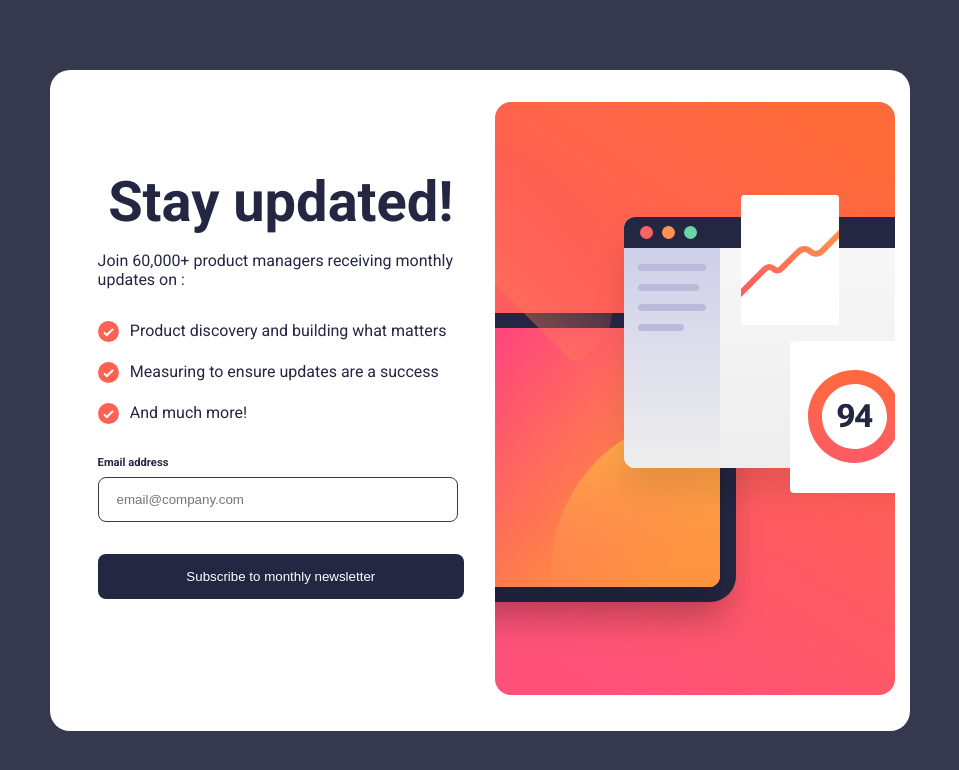
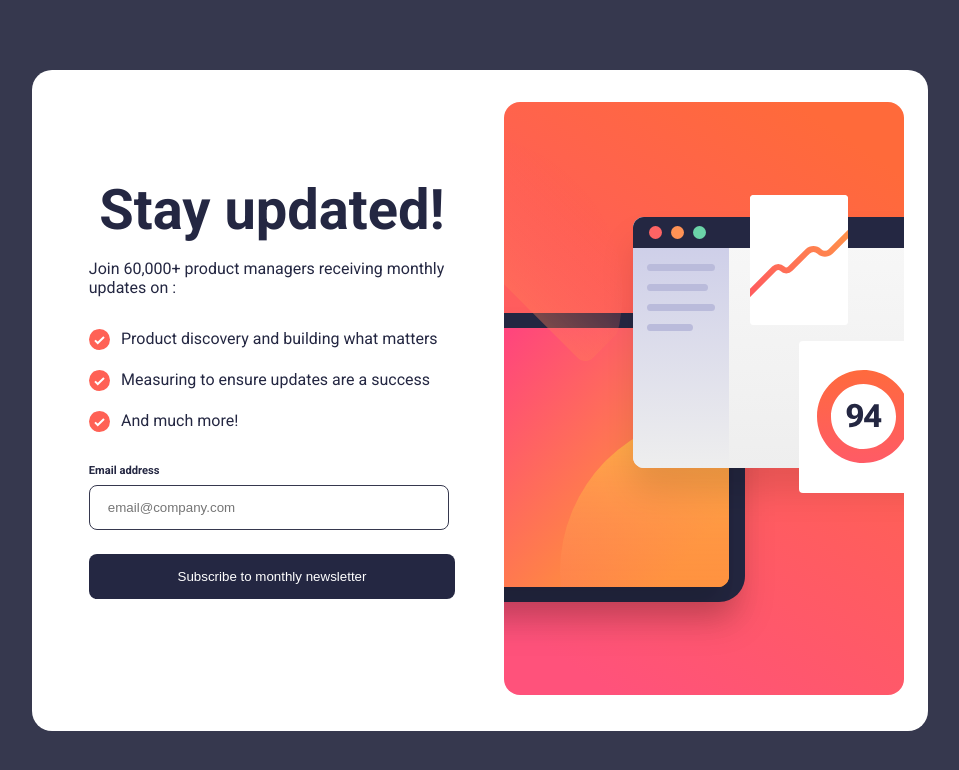
Before and after one commit to Phoenix24-2/phoenix24-2.github.io, a React (Vite) app: page / in a window 1280 px wide. Shown: the top 770 px of the page, without its empty margins (160-1119 px from the left). Built offline with nearby package versions, Linux system fonts and the light colour scheme.

Commit message:
Second Commit, Add Error UI/Logic using React Hook Form, Add Hook Form DevTools

```diff
--- a/package.json
+++ b/package.json
@@ -10,11 +10,14 @@
     "preview": "vite preview"
   },
   "dependencies": {
+    "@hookform/error-message": "^2.0.1",
     "react": "^18.2.0",
     "react-dom": "^18.2.0",
+    "react-hook-form": "^7.45.2",
     "vite-plugin-svgr": "^3.2.0"
   },
   "devDependencies": {
+    "@hookform/devtools": "^4.3.1",
     "@types/react": "^18.2.15",
     "@types/react-dom": "^18.2.7",
     "@typescript-eslint/eslint-plugin": "^6.0.0",
--- a/src/App.css
+++ b/src/App.css
@@ -57,7 +57,7 @@ body {
 }
 
 .picture svg {
-  margin: 2rem auto;
+  margin: 2rem 1.5rem;
 }
 
 .text {
@@ -109,7 +109,7 @@ body {
 
 .subscription-form input,
 .subscription-form button {
-  margin-bottom: 1rem;
+  margin-bottom: .5rem;
 }
 
 .subscription-form button {
@@ -128,31 +128,25 @@ body {
 
 /* Start of Error UI */
 
-input#email + span {
-  position: relative;
-}
-
-/* input#email:invalid {
+input#email:invalid {
   background-color: var(--color-error);
   color: var(--color-primary-tomato);
   border-color: var(--color-primary-tomato);
   font-weight: 700;
-} */
+}
 
-/* input#email:invalid + span::before {
-  background-color: var(--color-error);
+.subscription-form {
+  position: relative;
+}
+
+input#email:invalid + span {
+  position: absolute;
   color: var(--color-primary-tomato);
-  border-color: var(--color-primary-tomato);
+  font-size: .7rem;
   font-weight: 700;
-
-  position: absolute;
-  content: "Valid email required";
-  font-size: 0.7rem;
-  color: var(--color-primary-tomato);
-  font-weight: 700;
-  right: 9px;
-  top: -89px;
-} */
+  right: 8px;
+  top: 2px;
+}
 
 /* End of Error UI */
 
--- a/src/App.tsx
+++ b/src/App.tsx
@@ -1,10 +1,29 @@
+import { useForm } from "react-hook-form";
+import { DevTool } from "@hookform/devtools";
 import "./App.css";
 import { ReactComponent as IllustrationDesktop } from "./assets/images/illustration-sign-up-desktop.svg";
 import { ReactComponent as IconList } from "./assets/images/icon-list.svg";
 // import { ReactComponent as IllustrationMobile } from "./assets/images/illustration-sign-up-mobile.svg";
 // import { ReactComponent as IconSuccess } from "./assets/images/icon-success.svg";
 
-function App() {
+// *TODO: Design Mobile Version, Add Error UI, Success Page
+
+// React Hook Form
+
+type FormInputs = {
+  email: string;
+};
+
+export default function App() {
+  const {
+    register,
+    formState: { errors },
+    handleSubmit,
+    control,
+  } = useForm<FormInputs>();
+
+  const onSubmit = (data: FormInputs) => console.log(data);
+
   return (
     <>
       <div className="wrapper">
@@ -32,18 +51,34 @@ function App() {
             </div>
           </div>
           <div className="subscribe">
-            <form action="" method="post" className="subscription-form">
+            <form
+              onSubmit={handleSubmit(onSubmit)}
+              action=""
+              method="post"
+              className="subscription-form"
+              noValidate // Disable user-agent form validation And let React Hook Form do the validation.
+            >
               <label htmlFor="email">Email address</label>
               <input
                 type="email"
-                name="email"
                 id="email"
                 placeholder="email@company.com"
-                required
+                {...register("email", {
+                  // Add custom Email verification using React Form Hook
+                  // Take note of register function and its pattern attribute.
+                  pattern: {
+                    // Value actually is the Regex used to identify correct email.
+                    value:
+                      /[a-z0-9!#$%&'*+/=?^_`{|}~-]+(?:\.[a-z0-9!#$%&'*+/=?^_`{|}~-]+)*@(?:[a-z0-9](?:[a-z0-9-]*[a-z0-9])?\.)+[a-z0-9](?:[a-z0-9-]*[a-z0-9])?/,
+                    message: "Valid email required",
+                  },
+                })}
               />
-              <span></span>
+
+              <span> {errors?.email && errors.email.message} </span>
               <button type="submit">Subscribe to monthly newsletter</button>
             </form>
+            <DevTool control={control} />
           </div>
         </div>
 
@@ -58,5 +93,3 @@ function App() {
     </>
   );
 }
-
-export default App;
--- a/tsconfig.json
+++ b/tsconfig.json
@@ -18,7 +18,7 @@
     "strict": true,
     "noUnusedLocals": true,
     "noUnusedParameters": true,
-    "noFallthroughCasesInSwitch": true
+    "noFallthroughCasesInSwitch": true,
   },
   "include": ["src"],
   "references": [{ "path": "./tsconfig.node.json" }]
```
Also changed, not shown: 1 other file (tests, documents, lock files or other folders).
